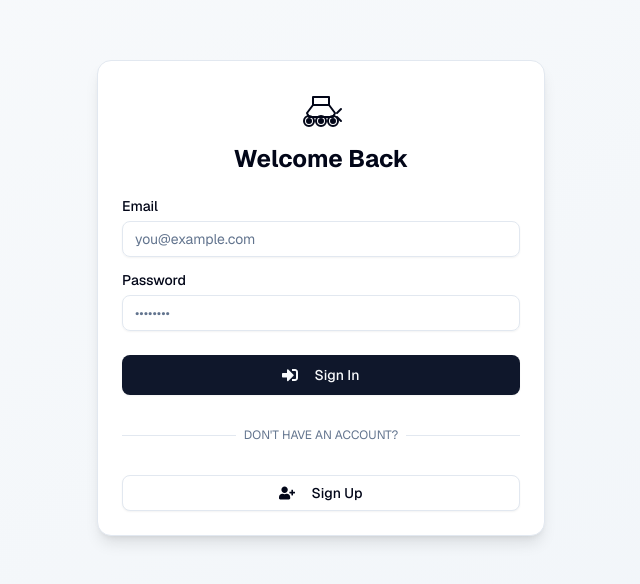
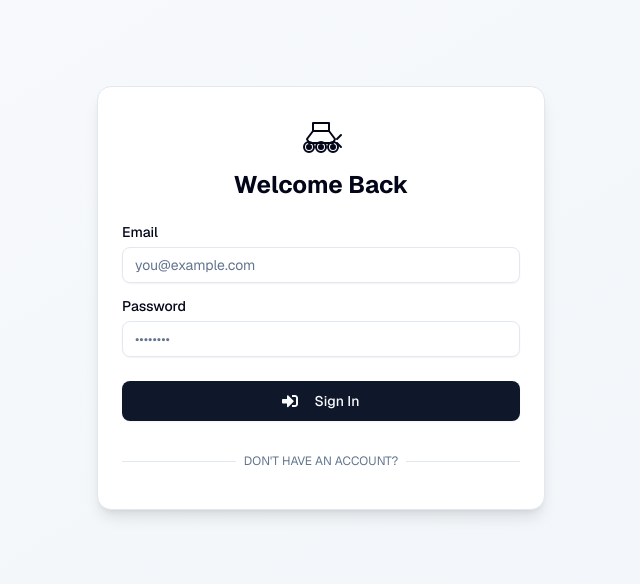
Before and after one commit to corelabsglobal/membership-dashboard, a Next.js app: page /login in a window 1280 px wide. Shown: the part 102-686 px from the top of the page, without its empty margins (319-959 px from the left). Built offline with nearby package versions, Linux system fonts and the light colour scheme; no server answers.

Commit message:
Signup removal

```diff
--- a/src/app/login/page.jsx
+++ b/src/app/login/page.jsx
@@ -123,14 +123,14 @@ export default function LoginPage() {
             </div>
           </div>
 
-          <Button
+          {/*<Button
             variant="outline"
             className="w-full"
             onClick={() => router.push('/signup')}
           >
             <FaUserPlus className="mr-2 h-4 w-4" />
             Sign Up
-          </Button>
+          </Button>*/}
         </CardContent>
       </Card>
     </div>
--- a/src/app/signup/page.jsx
+++ b/src/app/signup/page.jsx
@@ -83,7 +83,7 @@ export default function SignupPage() {
             Create Your Account
           </CardTitle>
         </CardHeader>
-        <CardContent className="grid gap-4">
+        {/*<CardContent className="grid gap-4">
           <form onSubmit={handleSubmit} className="space-y-4">
             <div className="space-y-2">
               <Label htmlFor="email">Email</Label>
@@ -157,7 +157,7 @@ export default function SignupPage() {
             <FaSignInAlt className="mr-2 h-4 w-4" />
             Sign In
           </Button>
-        </CardContent>
+        </CardContent>*/}
       </Card>
     </div>
   )
```
